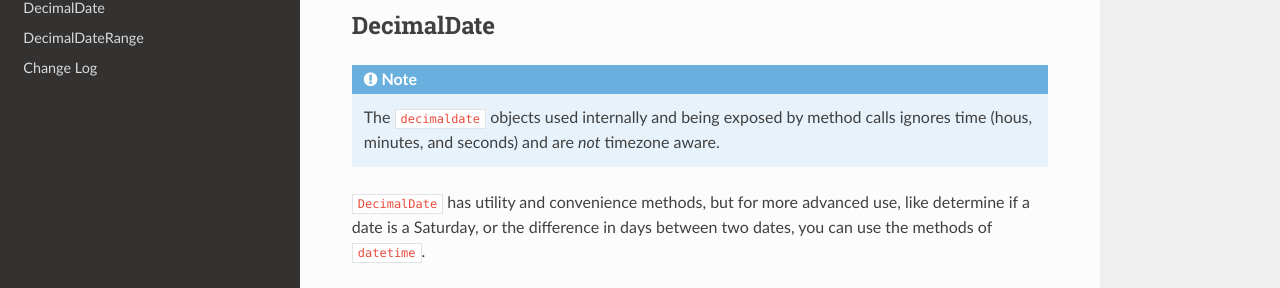
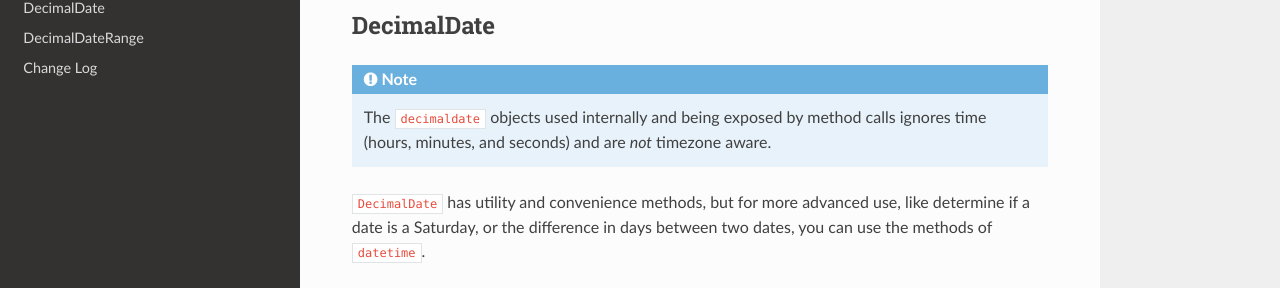
Before and after one commit to TorbenJakobsen/decimaldate, a Sphinx documentation site: the page built from docs/source/usage.rst, in a window 1280 px wide and 900 px high. Shown: the part 323-611 px from the top of the window. Built offline with Sphinx 7.4.7 and the Read the Docs theme 2.0.0, drawn with Linux system fonts in a browser that asks for light colours; some of the changed text lies outside the part shown.

Commit message:
update doc

```diff
--- a/docs/source/usage.rst
+++ b/docs/source/usage.rst
@@ -19,7 +19,7 @@ First install package using ``pip``:
 .. note::
 
    The ``decimaldate`` objects used internally and being exposed by method calls
-   ignores time (hous, minutes, and seconds) and are *not* timezone aware.
+   ignores time (hours, minutes, and seconds) and are *not* timezone aware.
 
 ``DecimalDate`` has utility and convenience methods,
 but for more advanced use,
```
Also changed, not shown: other parts of docs/source/usage.rst (+13 -0 lines).
